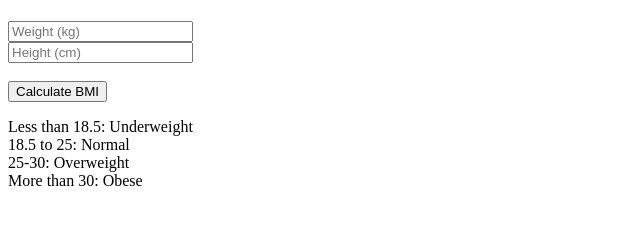
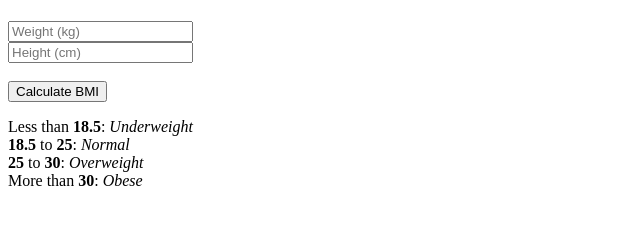
Before and after one commit to NachoKai/bmi-calculator, a website: page bmicalculator.html in a window 1280 px wide. Shown: the part 59-284 px from the top of the page, without its empty margins (0-640 px from the left). Drawn offline with Linux system fonts and the light colour scheme.

Commit message:
Update bmicalculator.html

```diff
--- a/bmicalculator.html
+++ b/bmicalculator.html
@@ -17,10 +17,10 @@
     <button type="submit">Calculate BMI</button>
   </form>
 
-  <p>Less than 18.5: Underweight <br>
-    18.5 to 25: Normal <br>
-    25-30: Overweight <br>
-    More than 30: Obese <br></p>
+  <p>Less than <b>18.5</b>: <i>Underweight</i><br>
+    <b>18.5</b> to <b>25</b>: <i>Normal</i><br>
+    <b>25</b> to <b>30</b>: <i>Overweight</i><br>
+    More than <b>30</b>: <i>Obese</i><br></p>
 </body>
 
 </html>
```
